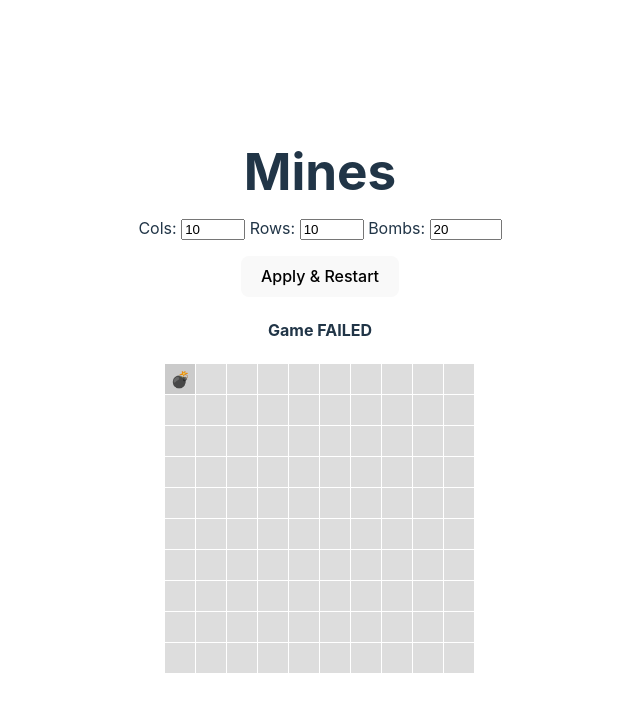
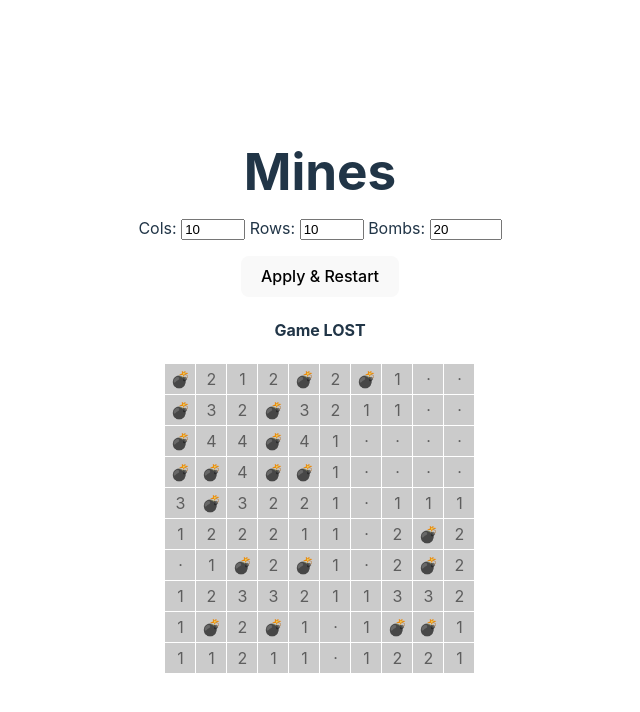
Before and after one commit to bruha/vue-mines, a Vue app: page / in a window 1280 px wide. Both pictures are taken after a click on the element 500 px from the left and 378 px from the top of the page. Shown: the top 712 px of the page, without its empty margins (320-960 px from the left). Built offline with nearby package versions, Linux system fonts and the light colour scheme.

Commit message:
feat: add isWon check

```diff
--- a/src/components/cell.vue
+++ b/src/components/cell.vue
@@ -3,7 +3,7 @@
     class="cell"
     :class="{
       'cell--opened': cell.isOpened,
-      'cell--inactive': isFailed,
+      'cell--inactive': isGameOver,
     }"
     @click.left="onClickLeft(cell)"
     @click.right.prevent="onClickRight(cell)"
@@ -38,7 +38,7 @@ import type { Cell } from '../types'
 
 interface Props {
   cell: Cell,
-  isFailed: boolean
+  isGameOver: boolean
 }
 defineProps<Props>()
 
@@ -61,7 +61,7 @@ const showValue = (cell: Cell): string => {
     if (cell.hasBomb) {
       return '💣'
     } else {
-      return cell.bombsNear?.toString() ?? ''
+      return cell.bombsNear ? cell.bombsNear.toString() : '·'
     }
   } else if (cell.hasFlag) {
     return '🚩'
--- a/src/components/field.vue
+++ b/src/components/field.vue
@@ -1,8 +1,11 @@
 <template>
   <div>
-    <h4>Game <span v-show="isFailed">FAILED</span></h4>
+    <h4>Game
+      <strong v-show="isLost">LOST</strong>
+      <strong v-show="isWon">WON</strong>
+    </h4>
     <div class="field">
-      <Cell v-for="cell in field" :key="`${cell.coords.col}-${cell.coords.row}`" :cell="cell" :is-failed="isFailed" @open="onOpen" @flag="onFlag" />
+      <Cell v-for="cell in field" :key="`${cell.coords.col}-${cell.coords.row}`" :cell="cell" :is-game-over="isGameOver" @open="onOpen" @flag="onFlag" />
     </div>
   </div>
 </template>
@@ -24,17 +27,18 @@ import type { Cell as ICell } from '../types'
 import { useGameStore } from '../useGameStore'
 import { computed } from '@vue/reactivity'
 
-const { field, cols, rows, isFailed, openCell, flagCell } = useGameStore()!
+const { field, cols, rows, isLost, isWon, openCell, flagCell } = useGameStore()!
 const size = ref('30px')
-const colsAsString = computed(() => cols.value.toString())
-const rowsAsString = computed(() => rows.value.toString())
+const colsAsString = computed((): string => cols.value.toString())
+const rowsAsString = computed((): string => rows.value.toString())
+const isGameOver = computed((): boolean => isLost.value || isWon.value)
 
 const onOpen = (cell: ICell, options: { isForced: boolean }) => {
-  if (isFailed.value) return
+  if (isGameOver.value) return
   openCell(cell.coords, options)
 }
 const onFlag = (cell: ICell) => {
-  if (isFailed.value) return
+  if (isGameOver.value) return
   flagCell(cell.coords)
 }
 </script>
--- a/src/useGameStore.ts
+++ b/src/useGameStore.ts
@@ -8,7 +8,8 @@ const [useProvideGameStore, useGameStore] = createInjectionState(() => {
   const bombs: Ref<number> = ref(20)
   const field: Ref<Field> = ref([])
   const fieldIndex: Ref<number> = ref(0)
-  const isFailed: Ref<boolean> = ref(false)
+  const isLost: Ref<boolean> = ref(false)
+  const isWon: Ref<boolean> = ref(false)
 
   function init(
     { cols: newCols, rows: newRows, bombs: newBombs }:
@@ -20,7 +21,8 @@ const [useProvideGameStore, useGameStore] = createInjectionState(() => {
       const maxBombs = cols.value * rows.value
       bombs.value = newBombs <= maxBombs ? newBombs : maxBombs
     }
-    isFailed.value = false
+    isLost.value = false
+    isWon.value = false
     const newField: Field = Array.from({ length: cols.value * rows.value }, (_el, i) => reactive({
       isOpened: false,
       hasBomb: false,
@@ -41,9 +43,11 @@ const [useProvideGameStore, useGameStore] = createInjectionState(() => {
     if (!cell) return
     cell.isOpened = true
     if (cell.hasBomb) {
-      isFailed.value = true
+      isLost.value = true
+      openField(field.value)
       return
     }
+    if (checkIfWon(field.value)) return
     let nearest: Cell[]
     if (cell.bombsNear === 0 || options.isForced) {
       nearest = getNearestCells(field.value, coords)
@@ -63,11 +67,24 @@ const [useProvideGameStore, useGameStore] = createInjectionState(() => {
     }
   }
 
+  function openField(field: Field): void {
+    field.forEach((cell) => cell.isOpened = true)
+  }
+
   function flagCell(coords: Coords): void {
     const cell = getCell(field.value, coords)
     if (cell && !cell.isOpened) {
       cell.hasFlag = !cell.hasFlag
     }
+    checkIfWon(field.value)
+  }
+
+  function checkIfWon(field: Field): boolean {
+    const isWonCheck = field.every((cell) => cell.isOpened || cell.hasFlag)
+    if (isWonCheck) {
+      isWon.value = true
+    }
+    return isWonCheck
   }
 
   function placeBombs(field: Field): void {
@@ -124,7 +141,7 @@ const [useProvideGameStore, useGameStore] = createInjectionState(() => {
     }
    }
 
-  return { init, field, fieldIndex, cols, rows, bombs, isFailed, openCell, flagCell }
+  return { init, field, fieldIndex, cols, rows, bombs, isLost, isWon, openCell, flagCell }
 })
 
 export { useProvideGameStore, useGameStore }
```
